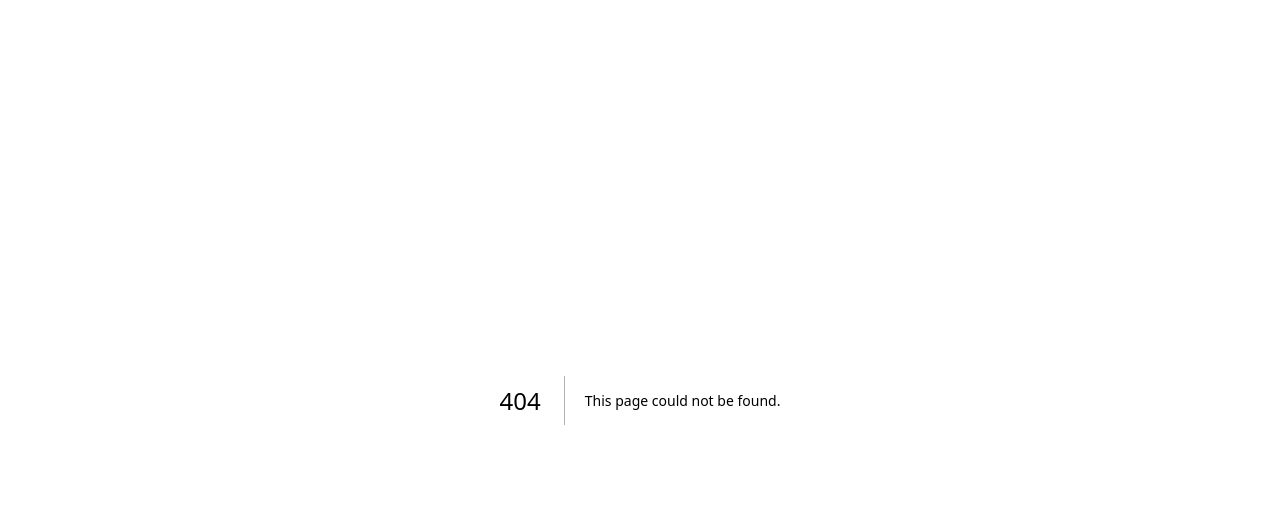
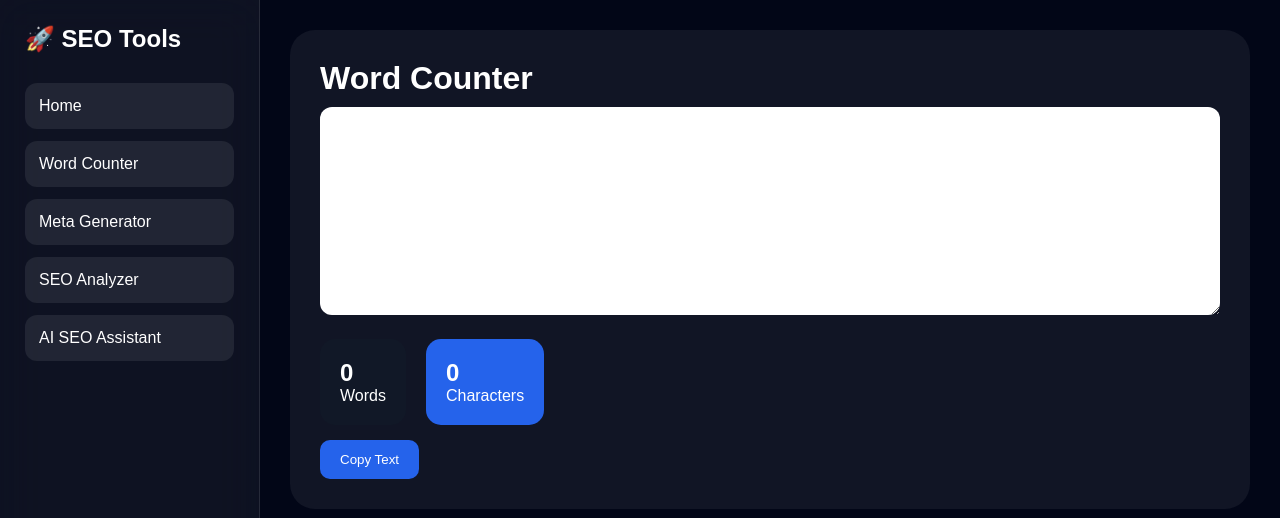
Before and after one commit to greyworkspace/seo, a Next.js app: page /tools/word-counter in a window 1280 px wide. Before the commit this address had no page. Shown: the top 518 px of the page. Built offline with nearby package versions, Linux system fonts and the light colour scheme.

Commit message:
Create word-counter.js

```diff
--- /dev/null
+++ b/pages/tools/word-counter.js
@@ -0,0 +1,64 @@
+import { useState } from 'react'
+import Layout from '../../components/Layout'
+
+export default function WordCounter(){
+
+  const [text,setText] = useState('')
+
+  const words = text.trim()
+  ? text.trim().split(/\s+/).length
+  : 0
+
+  const copyText = async()=>{
+    await navigator.clipboard.writeText(text)
+    alert('Copied!')
+  }
+
+  return(
+    <Layout>
+
+      <div style={{
+        background:'rgba(255,255,255,0.06)',
+        padding:'30px',
+        borderRadius:'25px'
+      }}>
+
+        <h1>Word Counter</h1>
+
+        <textarea
+          rows='12'
+          value={text}
+          onChange={(e)=>setText(e.target.value)}
+        />
+
+        <div style={{display:'flex',gap:'20px',marginTop:'20px'}}>
+
+          <div style={{
+            background:'#111827',
+            padding:'20px',
+            borderRadius:'15px'
+          }}>
+            <h2>{words}</h2>
+            <p>Words</p>
+          </div>
+
+          <div style={{
+            background:'#2563eb',
+            padding:'20px',
+            borderRadius:'15px'
+          }}>
+            <h2>{text.length}</h2>
+            <p>Characters</p>
+          </div>
+
+        </div>
+
+        <button onClick={copyText}>
+          Copy Text
+        </button>
+
+      </div>
+
+    </Layout>
+  )
+}
```
